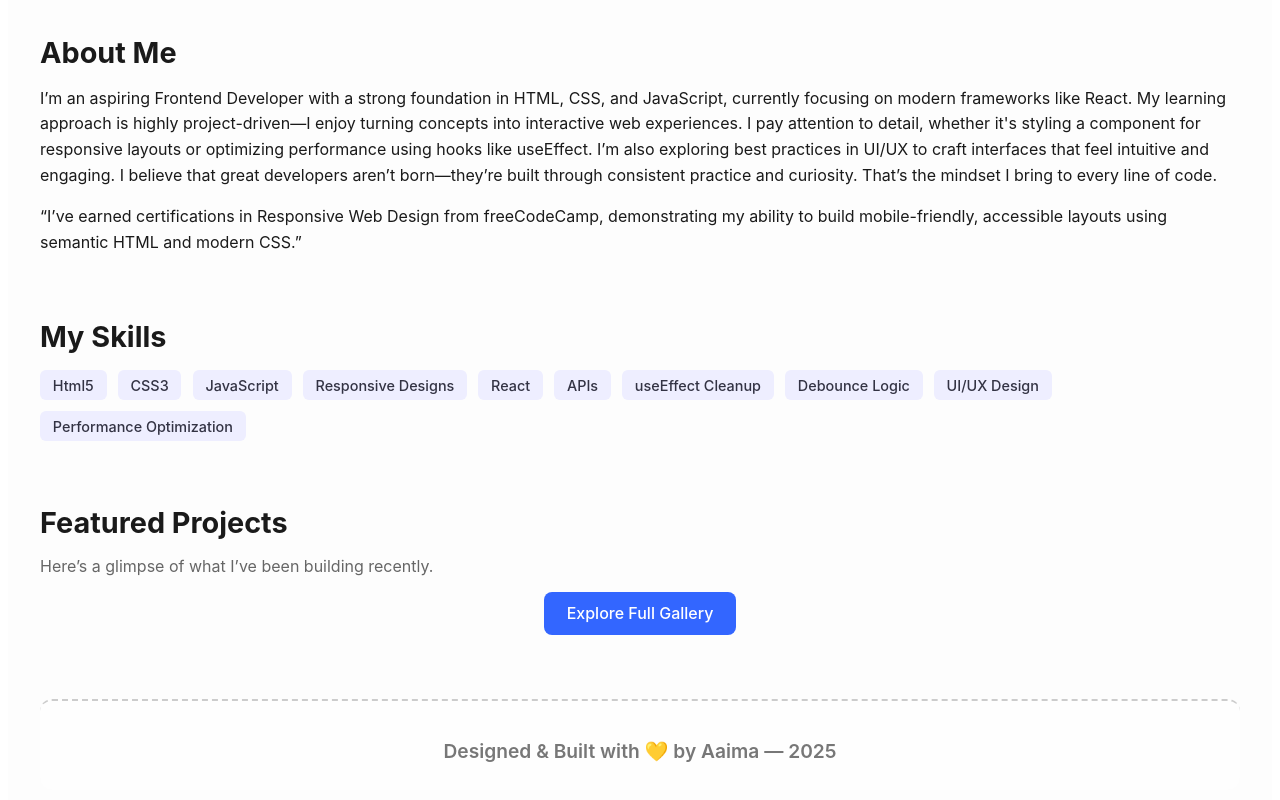
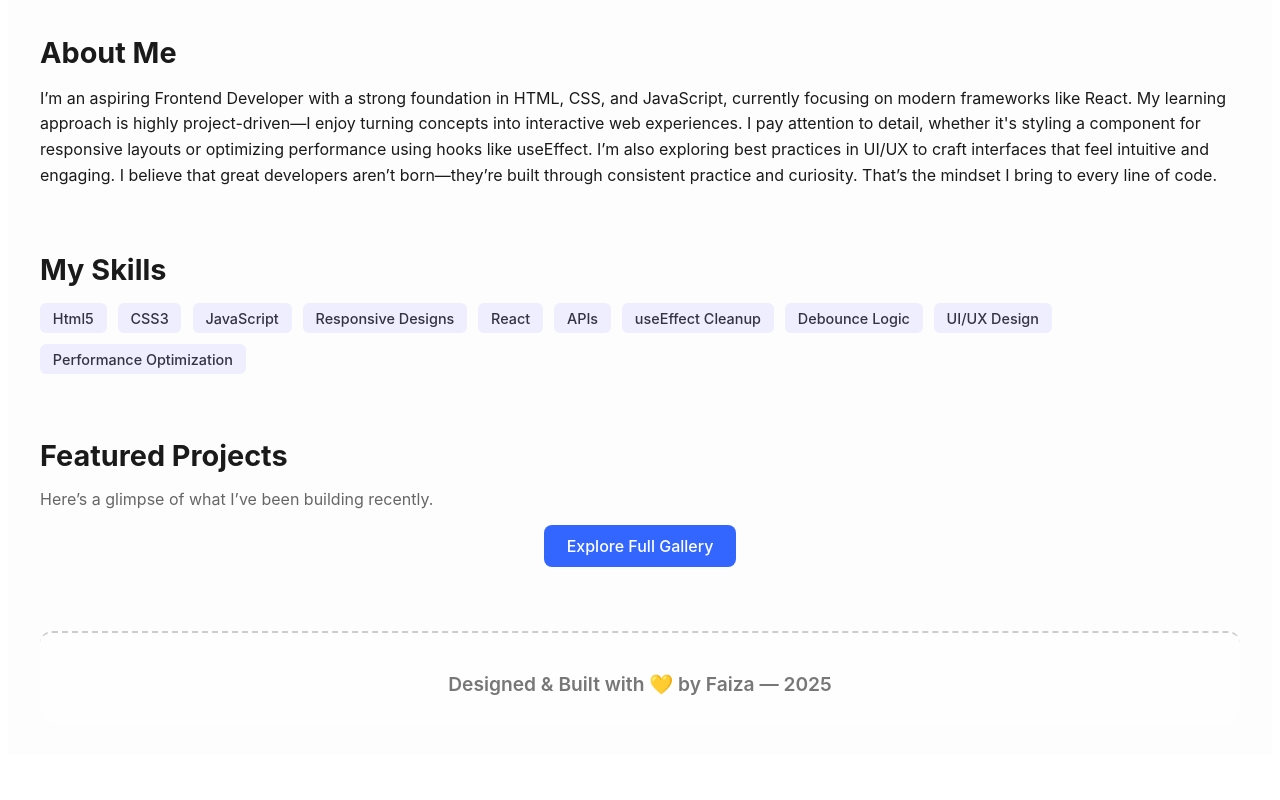
Before and after one commit to AaimaBibi/react-portfolio, a React (Create React App) app: page / in a window 1280 px wide. Shown: the part 462-1262 px from the top of the page. After the commit the page ends 1217 px from the top, so only its background shows below. Built offline with nearby package versions, Linux system fonts and the light colour scheme; the HTML template or start-up script is replaced by a standard one.

Commit message:
changing footer

```diff
--- a/src/pages/Home.jsx
+++ b/src/pages/Home.jsx
@@ -32,9 +32,7 @@
 
 I believe that great developers aren’t born—they’re built through consistent practice and curiosity. That’s the mindset I bring to every line of code.
         </p>
-        <p>
-          “I’ve earned certifications in Responsive Web Design from freeCodeCamp, demonstrating my ability to build mobile-friendly, accessible layouts using semantic HTML and modern CSS.”
-        </p>
+
       </section>
 
       {/* 🧠 Skills Section */}
@@ -59,7 +57,7 @@
 
       {/* 🔻 Footer */}
       <footer className="footer">
-        <p>Designed & Built with 💛 by Aaima — 2025</p>
+        <p>Designed & Built with 💛 by Faiza — 2025</p>
       </footer>
 
     </main>
```
